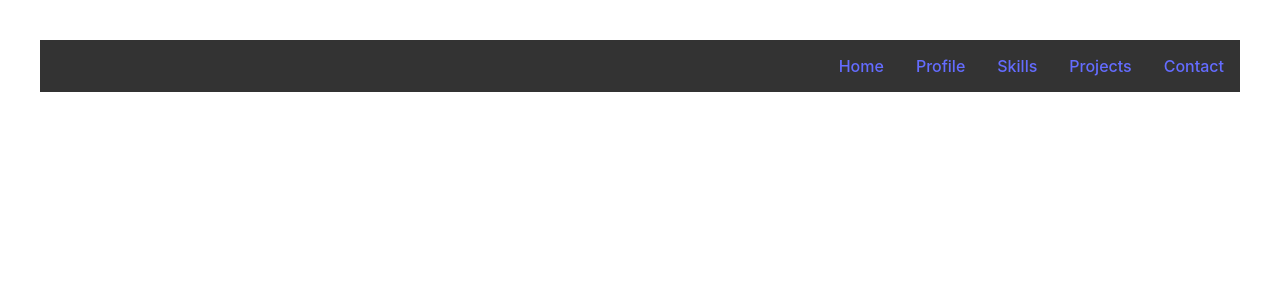
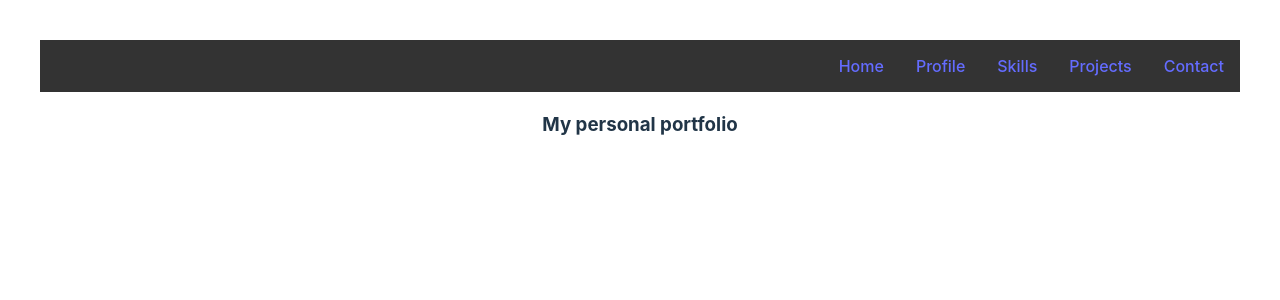
Before and after one commit to marincami/personal-portfolio, a React (Vite) app in the folder personal-portfolio/: page / in a window 1280 px wide. Shown: the top 300 px of the page. Built offline with nearby package versions, Linux system fonts and the light colour scheme.

Commit message:
fixing components

```diff
--- a/personal-portfolio/src/App.jsx
+++ b/personal-portfolio/src/App.jsx
@@ -1,13 +1,15 @@
 import AppRouter from './AppRouter'
 import './App.css'
 import NavigationBar from './NavigationBar'
+import data from './assets/data.json'
 
 export default function App() {
+  const { routes } = data;
 
   return (
     <div>
       <NavigationBar />
-      <AppRouter />
+      <AppRouter routes={routes}/>
     </div>
   )
 }
--- a/personal-portfolio/src/AppRouter.jsx
+++ b/personal-portfolio/src/AppRouter.jsx
@@ -1,7 +1,8 @@
+/*
 import Skills from './Skills'
 import Projects from './Projects'
-import Contact from './Contact'
-import Home from './Home'
+
+
 import Profile from './Profile'
 import { BrowserRouter, Route, Routes } from 'react-router-dom'
 
@@ -18,3 +19,36 @@ export default function AppRouter() {
     </BrowserRouter>
 	)
 }
+*/
+
+import React from 'react'
+import { BrowserRouter, Route, Routes } from 'react-router-dom'
+import Contact from './Contact'
+import Home from './Home'
+// import data from "./data.json";
+
+export default function AppRouter({routes}) {
+
+	function getComponent(elementName) {
+		let component;
+		switch(elementName) {
+			case 'Contact':
+				component = Contact
+				break
+			default:
+				component = Home
+		}
+		return component
+
+	}
+
+  return (
+		<BrowserRouter>
+			<Routes>
+			{ routes.map(({path, elementName, props}) => (
+				<Route path={ path } element={ React.createElement(getComponent(elementName), props)} > </Route>
+			)) }
+			</Routes>
+		</BrowserRouter>
+	)
+}
--- a/personal-portfolio/src/Contact.jsx
+++ b/personal-portfolio/src/Contact.jsx
@@ -1,30 +1,33 @@
-import { BsInstagram } from 'react-icons/bs'
-import { FaLinkedin } from 'react-icons/fa'
-import { MdOutlineMailOutline } from 'react-icons/md'
-import { AiOutlinePhone } from 'react-icons/ai'
+import { BsInstagram } from "react-icons/bs";
+import { FaLinkedin } from "react-icons/fa";
+import { MdOutlineMailOutline } from "react-icons/md";
+import { AiOutlinePhone } from "react-icons/ai";
 
-export default function Contact() {
+export default function Contact({ email, phone, linkedin, instagram }) {
+  return (
+		<>
+			<section>
+				<h4>Contact Me</h4>
+				<article>
+					<span>Email:</span>
+					<a href={`mailto:${email.name}`}>{email.name}</a>
+					<Icon type={email.icon}/> CREAR COMPONENTE CON EL SWITCH PARA VER CUAL ICON ESs
+				</article>
 
-	return (
-		<div>
-			<div>
-				<h2>Contact Me</h2>
-				<li>
-					<a href="marin_cami@hotmail.com"><MdOutlineMailOutline size={25} /></a>
-				</li>
-				<li>
-					<a href="+57 3176796792"><AiOutlinePhone size={25} /></a>
-				</li>
-			</div>
-			<div>
+			</section>
+			<section>
 				<h2>Follow Me</h2>
-				<li>
-					<a href="https://www.linkedin.com/in/camila-marin-aguirre/"><FaLinkedin size={25} /></a>
-				</li>
-				<li>
-					<a href="https://www.instagram.com/marin_cami_/?igshid=MDM4ZDc5MmU%3D"><BsInstagram size={25} /></a>
-				</li>
-			</div>
-		</div>
-	)
+        <li>
+          <a href="https://www.linkedin.com/in/camila-marin-aguirre/">
+            <FaLinkedin size={25} />
+          </a>
+        </li>
+        <li>
+          <a href="https://www.instagram.com/marin_cami_/?igshid=MDM4ZDc5MmU%3D">
+            <BsInstagram size={25} />
+          </a>
+        </li>
+			</section>
+		</>
+  );
 }
--- a/personal-portfolio/src/Home.jsx
+++ b/personal-portfolio/src/Home.jsx
@@ -1,3 +1,3 @@
-export default function Home() {
-
+export default function Home({ title }) {
+  return <h3>{title}</h3>;
 }
--- /dev/null
+++ b/personal-portfolio/src/assets/data.json
@@ -0,0 +1,33 @@
+{
+	"routes": [
+    {
+      "path":"/",
+      "elementName": "Home",
+      "props": {
+        "title": "My personal portfolio"
+      }
+    },
+    {
+      "path":"/contact",
+      "elementName": "Contact",
+      "props": {
+        "email": {
+          "name": "marin_cami@hotmail.com",
+          "icon": "email"
+        },
+        "phone": {
+          "name": "+57 3176796792",
+          "icon": "phone"
+        },
+        "linkedin": {
+          "name": "https://www.linkedin.com/in/camila-marin-aguirre/",
+          "icon": "linkedin"
+        },
+        "instagram": {
+          "name": "https://www.instagram.com/marin_cami_/?igshid=MDM4ZDc5MmU%3D",
+          "icon": "instagram"
+        }
+      }
+    }
+	]
+}
```
Also changed, not shown: personal-portfolio/src/SectionItem.jsx (added, +18 -0 lines), personal-portfolio/src/routes.json (added, +11 -0 lines).
